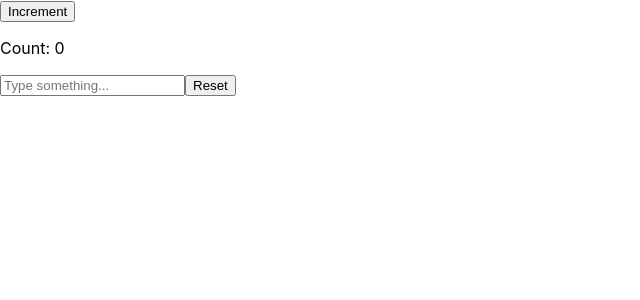
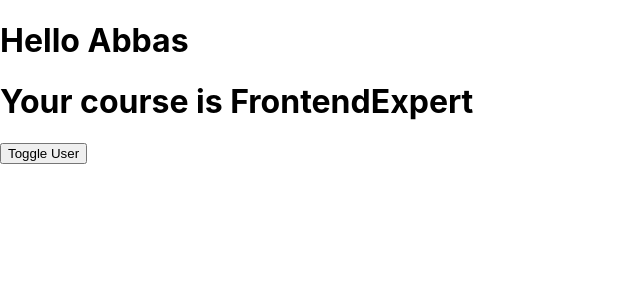
Before and after one commit to abbasg-dev/frontend-expert, a React (Create React App) app in the folder react/test-app/: page / in a window 1280 px wide. Shown: the top 300 px of the page, without its empty margins (0-640 px from the left). Built offline with nearby package versions, Linux system fonts and the light colour scheme.

Commit message:
Contexts

```diff
--- a/react/test-app/src/App.js
+++ b/react/test-app/src/App.js
@@ -4,7 +4,8 @@
 // import State from "./components/State";
 // import DisplayCounter from "./components/ComponentLifecycle";
 // import Refs from "./components/Refs";
-import ImperativeReact from "./components/ImperativeReact";
+// import ImperativeReact from "./components/ImperativeReact";
+import Contexts from "./components/Contexts";
 
 export default function App() {
   return (
@@ -14,8 +15,9 @@
       <SyntheticEvent />
       <State />
       <DisplayCounter />
-      <Refs /> */}
-      <ImperativeReact />
+      <Refs />
+      <ImperativeReact />*/}
+      <Contexts />
     </>
   );
 }
--- /dev/null
+++ b/react/test-app/src/components/Contexts.js
@@ -0,0 +1,44 @@
+import { useContext } from "react";
+import { UserContext, UserContextProvider } from "../context/userContext";
+
+const Contexts = () => {
+  return (
+    <main>
+      <UserContextProvider>
+        <AppInternal />
+      </UserContextProvider>
+    </main>
+  );
+};
+
+const AppInternal = () => {
+  const { toggleUser } = useContext(UserContext);
+  return (
+    <>
+      <Profile />
+      <button onClick={toggleUser}>Toggle User</button>
+    </>
+  );
+};
+
+const Profile = () => {
+  return (
+    <>
+      <WelcomeBanner />
+      <Course />
+    </>
+  );
+};
+
+const WelcomeBanner = () => {
+  const { user } = useContext(UserContext);
+  return <h1>Hello {user.name}</h1>;
+};
+
+const Course = () => {
+  const { user } = useContext(UserContext);
+
+  return <h1>Your course is {user.course}</h1>;
+};
+
+export default Contexts;
--- /dev/null
+++ b/react/test-app/src/context/userContext.js
@@ -0,0 +1,38 @@
+import { createContext, useState } from "react";
+
+export const UserContext = createContext({
+  toggleUser: null,
+  user: {
+    name: null,
+    course: null,
+  },
+});
+
+const abbas = {
+  name: "Abbas",
+  course: "FrontendExpert",
+};
+
+const ahmad = {
+  name: "Ahmad",
+  course: "AlgoExpert",
+};
+
+export function UserContextProvider({ children }) {
+  const [user, setUser] = useState(abbas);
+
+  const toggleUser = () => {
+    setUser(user === abbas ? ahmad : abbas);
+  };
+
+  return (
+    <UserContext.Provider
+      value={{
+        user,
+        toggleUser,
+      }}
+    >
+      {children}
+    </UserContext.Provider>
+  );
+}
```
Also changed, not shown: 1 other file (tests, documents, lock files or other folders).
